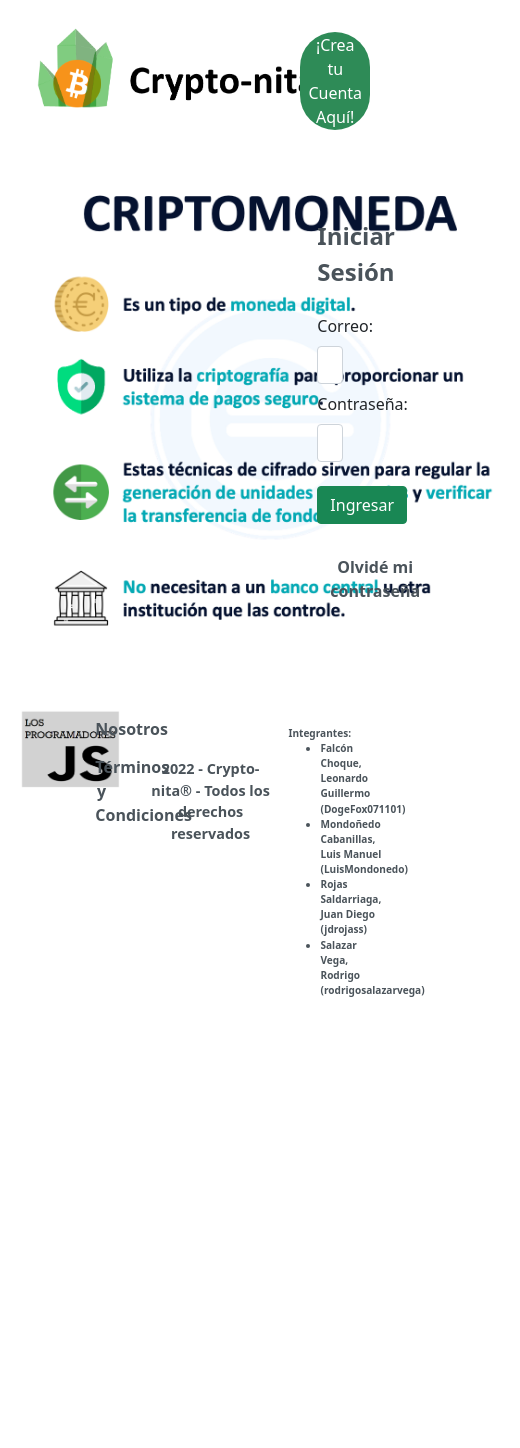
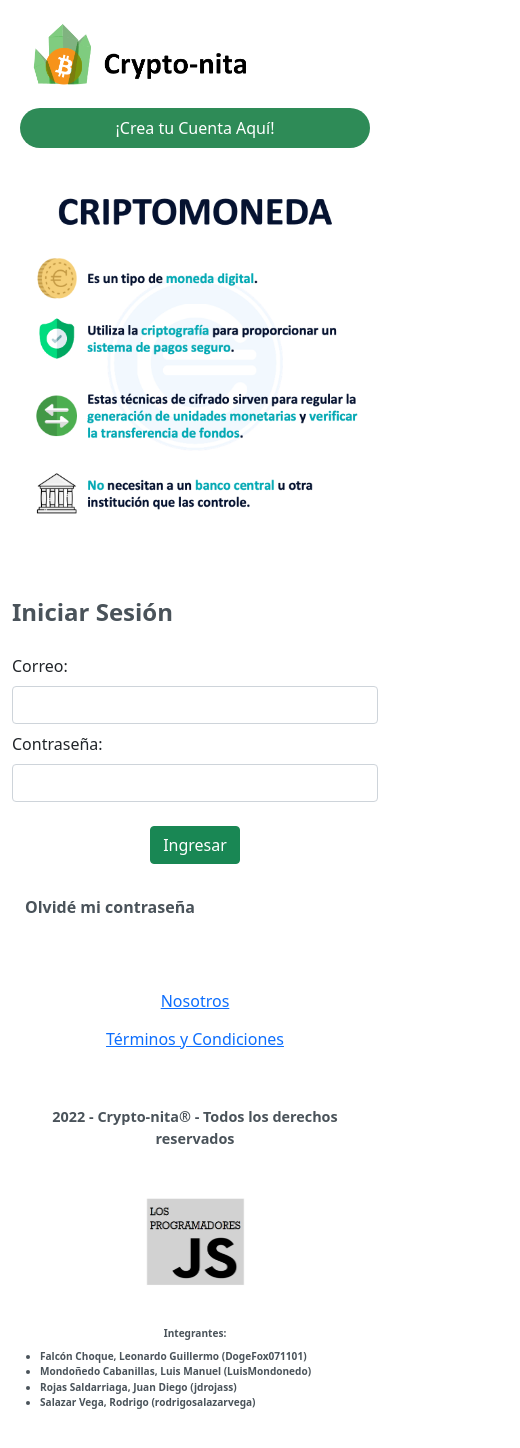
Before and after one commit to DogeFox071101/Crypto-nita_2022-0_Grupo3, a Next.js app in the folder cryptonita/cryptonita_ulima/: page / in a window 390 px wide. Shown: the whole page, 520 px wide, since content can reach past the window. Before the commit the page ends 1038 px from the top, so only its background shows below. Built offline with nearby package versions, Linux system fonts and the light colour scheme.

Commit message:
Actualización modo Portrait (for iPhone 5s)

```diff
--- a/cryptonita/cryptonita_ulima/components/footer.component.js
+++ b/cryptonita/cryptonita_ulima/components/footer.component.js
@@ -1,27 +1,27 @@
 const Footer = () => {
-    return <footer className="row p-2 txt_min mt-4">
-        <div className="col-2">
-            <img src="/media/prograJS.png" width="100px"></img>
+    return <footer className="row p-2 txt_min mt-5">
+        <div className="col-lg-2 order-3 order-lg-1 text-center">
+            <img className="footer-image" src="/media/prograJS.png"></img>
         </div>
-        <div className="col-2">
+        <div className="col-lg-2 order-1 order-sm-2">
             <div className="">
-                <button className="btn btn-link btn-block col-12 link-style">Nosotros</button>
+                <a className="btn btn-link btn-block col-12 link-style" href="/nosotros">Nosotros</a>
             </div>
             <div className="">
-                <button className="btn btn-link col-12 link-style">Términos y Condiciones</button>
+                <a className="btn btn-link col-12 link-style" href="/terminosCondiciones">Términos y Condiciones</a>
             </div>
         </div>
-        <div className="col-5 text-center py-5 bold link-style">
+        <div className="col-lg-5 text-center py-5 bold link-style order-2 order-lg-3">
             2022 - Crypto-nita® - Todos los derechos reservados
         </div>
-        <div className="col-3 integrantes bold px-0 py-3 link-style">
+        <div className="col-lg-3 integrantes bold px-0 py-3 link-style order-4 text-center text-lg-start mt-4">
             Integrantes:
-            <ul>
-                <li>Falcón Choque, Leonardo Guillermo (DogeFox071101)</li>
-                <li>Mondoñedo Cabanillas, Luis Manuel (LuisMondonedo)</li>
-                <li>Rojas Saldarriaga, Juan Diego (jdrojass)</li>
-                <li>Salazar Vega, Rodrigo (rodrigosalazarvega)</li>
-            </ul>
+                <ul className="text-start mt-2">
+                    <li>Falcón Choque, Leonardo Guillermo (DogeFox071101)</li>
+                    <li>Mondoñedo Cabanillas, Luis Manuel (LuisMondonedo)</li>
+                    <li>Rojas Saldarriaga, Juan Diego (jdrojass)</li>
+                    <li>Salazar Vega, Rodrigo (rodrigosalazarvega)</li>
+                </ul>
         </div>
     </footer>
 }
--- a/cryptonita/cryptonita_ulima/components/header.component.js
+++ b/cryptonita/cryptonita_ulima/components/header.component.js
@@ -1,26 +1,30 @@
+import { useEffect, useState } from "react";
+
 const Header = (props) => {
+    const newClient = () => {
+        location.href="/registroCliente";
+    }
+
     if (props.index == "1") {
-        return <header className="row p-2">
-            <figure className="logo col-4">
-                <img className="picture" src="/media/cryptonita.png" alt="" />
+        return <header className="row p-2 mb-4">
+            <figure className="col-lg-9 m-0">
+                <a href="/">
+                    <img className="logo" src="/media/cryptonita.png" alt="" />
+                </a>
             </figure>
-            <div className="col-5">
-            </div>
-            <div className="col-3 text-center py-4">
-                <button className="login-btn">¡Crea tu Cuenta Aquí!</button>
+            <div className="col-lg-3 text-center py-sm-4">
+                <button className="register-btn" onClick={ newClient }>¡Crea tu Cuenta Aquí!</button>
             </div>
         </header>
     }
     else {
-        return <header className="row p-2">
-            <figure className="logo col-4">
-                <img className="picture" src="/media/cryptonita.png" alt="" />
-            </figure>
-            <div className="col-5">
-            </div>
-            <div className="col-3 text-center py-4">
-            </div>
-        </header>
+        return <header className="p-2 mb-4 text-center text-lg-start">
+        <figure className="">
+            <a className="" href="/">
+                <img className="logo" src="/media/cryptonita.png" alt="" />
+            </a>
+        </figure>
+    </header>
 
     }
 }
--- a/cryptonita/cryptonita_ulima/components/login.component.js
+++ b/cryptonita/cryptonita_ulima/components/login.component.js
@@ -1,5 +1,5 @@
 const LoginField = () => {
-    return <div className="col-12 p-5">
+    return <div className="col-12 pt-5 p-lg-5">
         <div className="">
             <div className="txt_max link-style">
                 Iniciar Sesión
--- a/cryptonita/cryptonita_ulima/pages/editarTipoCambio.js
+++ b/cryptonita/cryptonita_ulima/pages/editarTipoCambio.js
@@ -12,7 +12,7 @@ const EditarTipoCambio = () => {
             <div className="text-center mt-2 mb-4">
                 <h2>Editar Tipo de Cambio</h2>
             </div>
-            <div className="col-4 mx-auto my-2">
+            <div className="col-10 col-sm-7 col-lg-4 mx-auto my-2">
                 <div className="my-2">
                     <label className="form-label" for="">Precio de Compra: (1 BTC)</label>
                 </div>
@@ -22,10 +22,10 @@ const EditarTipoCambio = () => {
                 </div>
                 <input className="form-control" type="text" />
                 <div className="my-4 row">
-                    <div className="col-6 pe-1">
+                    <div className="col-sm-6 pe-sm-1 mb-1 mb-sm-0">
                         <button className="btn btn-success col-12">Cancelar</button>
                     </div>
-                    <div className="col-6 ps-1">
+                    <div className="col-sm-6 ps-sm-1 mt-1 mt-sm-0">
                         <button className="btn btn-success col-12">Aplicar Cambios</button>
                     </div>
                 </div>
--- a/cryptonita/cryptonita_ulima/pages/index.js
+++ b/cryptonita/cryptonita_ulima/pages/index.js
@@ -9,11 +9,11 @@ export default function Home() {
     })
     return <div>
         <Header index="1"></Header>
-        <main className="row p-2">
-            <picture className="col-8 text-center">
-                <img className="picture2" src="/media/Criptomoneda.png" alt="" />
+        <main className="row p-lg-2">
+            <picture className="col-lg-8 text-center">
+                <img className="col-12 col-lg-9" src="/media/Criptomoneda.png" alt="" />
             </picture>
-            <div className="col-4">
+            <div className="col-lg-4">
                 <LoginField></LoginField>
             </div>
         </main>
--- a/cryptonita/cryptonita_ulima/pages/listaOperaciones.js
+++ b/cryptonita/cryptonita_ulima/pages/listaOperaciones.js
@@ -13,8 +13,8 @@ const ListaOperaciones = () => {
                 <h2 className="col-8">Listado de Operaciones</h2>
                 <h4 className="col-4 text-end my-auto">Monto Total (BTC): <i class="bi bi-currency-bitcoin"></i>542</h4>
             </div>
-            <div className="col-12 mx-auto my-2">
-                <table className="table table-stripped table-bordered table-responsive">
+            <div className="col-12 mx-auto my-2 table-responsive">
+                <table className="table table-stripped table-bordered">
                     <thead>
                         <tr>
                             <th>ID de Operación</th>
--- a/cryptonita/cryptonita_ulima/pages/ventaBtcSeg.js
+++ b/cryptonita/cryptonita_ulima/pages/ventaBtcSeg.js
@@ -21,7 +21,7 @@ const VentaBtcSeg = () => {
                 <div class="text-center my-4">
                     <h2>¡Ya casi terminamos!</h2>
                 </div>
-                <div class="row col-5 mx-auto">
+                <div class="row col-10 col-sm-8 col-lg-6 mx-auto">
                     <div class="px-0">
                         <label class="form-label" for="">(1) Realiza el depósito en Bitcoins a nuestro monedero:</label>
                     </div>
@@ -31,7 +31,7 @@ const VentaBtcSeg = () => {
                     </div>
                     <input class="form-control mb-4" type="text" />
                 </div>
-                <div class=" row col-5 mx-auto mb-5">
+                <div class=" row col-10 col-sm-8 col-lg-6 mx-auto mb-5">
                     <div class="col-6 pe-1 ps-0">
                         <button class="btn btn-success col-12">Regresar</button>
                     </div>
--- a/cryptonita/cryptonita_ulima/pages/ventaBtcTer.js
+++ b/cryptonita/cryptonita_ulima/pages/ventaBtcTer.js
@@ -8,7 +8,7 @@ const VentaBtcTer = () => {
     })
     return <div>
         <Header></Header>
-        <main class="p-2 mt-4">
+        <main class="p-2">
             <div>
                 <div class="text-center mb-4">
                     <i class="bi bi-circle-fill mx-1"></i>
@@ -21,7 +21,7 @@ const VentaBtcTer = () => {
                 <div class="text-center my-4">
                     <h2>¡Ahora es nuestro turno!</h2>
                 </div>
-                <div class="row col-6 mx-auto">
+                <div class="row col-10 col-sm-8 col-lg-6 mx-auto">
                     <div class="px-0 mb-4">
                         Puedes revisar los datos de tu transacción. Dentro de breve verificaremos la operación y transferiremos el monto correspondiente.
                     </div>
@@ -34,7 +34,7 @@ const VentaBtcTer = () => {
                     </div>
                     <input class="form-control mb-4" type="text" />
                 </div>
-                <div class=" row col-6 mx-auto mb-5">
+                <div class=" row col-10 col-sm-8 col-lg-6 mx-auto mb-5">
                     <div class="col-12 px-0">
                         <button class="btn btn-success col-12">Finalizar</button>
                     </div>
--- a/cryptonita/cryptonita_ulima/styles/styles.css
+++ b/cryptonita/cryptonita_ulima/styles/styles.css
@@ -1,10 +1,7 @@
 .logo {
-    margin: 0px;
-}
-.picture {
     height: 130px;
 }
-.picture2 {
+.index-image {
     height: 500px;
 }
 .txt_min {
@@ -16,11 +13,10 @@
 .bold {
     font-weight: 700;
 }
-
 .integrantes {
     font-size: 0.7em;
 }
-.login-btn{
+.register-btn{
     width: 100%;
     height: 100%;
     background-color: seagreen;
@@ -29,8 +25,7 @@
     color: white;
     transition-duration: 0.4s;
 }
-
-.login-btn:hover {
+.register-btn:hover {
     background-color: #21643e;
 }
 button.link-style, .link-style {
@@ -38,6 +33,17 @@ button.link-style, .link-style {
     text-decoration: none;
     font-weight: 700;
 }
-button.admin {
-    width: 400px;
+/* Footer */
+.footer-image {
+    width: 100px;
+    height: 89px;
 }
+
+@media (max-width: 992px)  {
+    .logo {
+        height: 100px;
+    }
+    .register-btn{
+        height: 40px;
+    }
+}
```
Also changed, not shown: cryptonita/cryptonita_ulima/pages/editarOperacion.js (+18 -18 lines), cryptonita/cryptonita_ulima/pages/panelAdmin.js (+11 -11 lines), cryptonita/cryptonita_ulima/pages/ventaBtcPri.js (+4 -4 lines), 1 other file (tests, documents, lock files or other folders).
